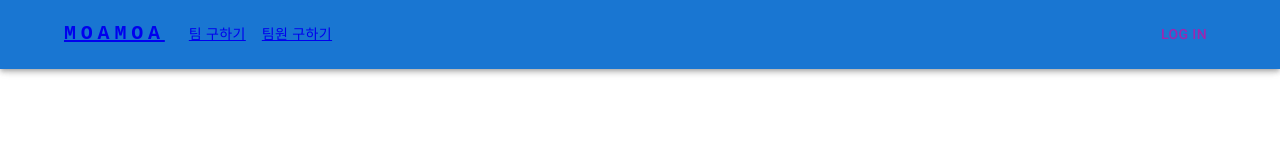
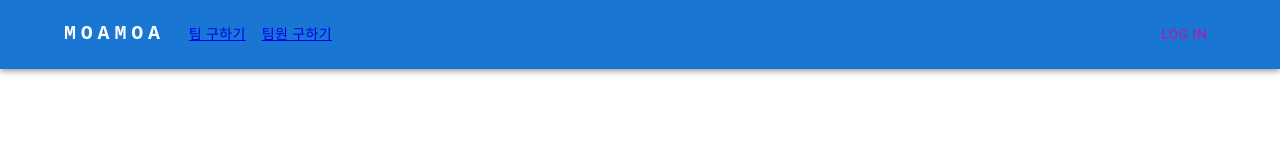
Before and after one commit to moaamoaa/moaamoaa, a React (Create React App) app in the folder moamoa_front-end/: page / in a window 1280 px wide. Shown: the top 160 px of the page. Built offline with nearby package versions, Linux system fonts and the light colour scheme.

Commit message:
🎨 Navbar routes 수정

```diff
--- a/moamoa_front-end/src/components/NavbarLogo.js
+++ b/moamoa_front-end/src/components/NavbarLogo.js
@@ -47,7 +47,7 @@ function ResponsiveAppBar() {
           textDecoration: 'none',
         }}
       >
-        <Link to="/">MOAMOA</Link>
+        MOAMOA
       </Typography>
 
       <Box sx={{ flexGrow: 1, display: { xs: 'flex', md: 'none' } }}>
@@ -80,7 +80,7 @@ function ResponsiveAppBar() {
           }}
         >
           {pages.map(page => (
-            <MenuItem key={page} onClick={handleCloseNavMenu}>
+            <MenuItem key={page.text} onClick={handleCloseNavMenu}>
               <Typography textAlign="center">
                 <Link to={page.link}>{page.text}</Link>
               </Typography>
@@ -93,7 +93,7 @@ function ResponsiveAppBar() {
         variant="h5"
         noWrap
         component="a"
-        href=""
+        href="/"
         sx={{
           display: { xs: 'flex', md: 'none' },
           flexGrow: 1,
@@ -110,7 +110,7 @@ function ResponsiveAppBar() {
       <Box sx={{ flexGrow: 1, display: { xs: 'none', md: 'flex' } }}>
         {pages.map(page => (
           <Button
-            key={page}
+            key={page.text}
             onClick={handleCloseNavMenu}
             sx={{ my: 2, color: 'white', display: 'block' }}
           >
```
